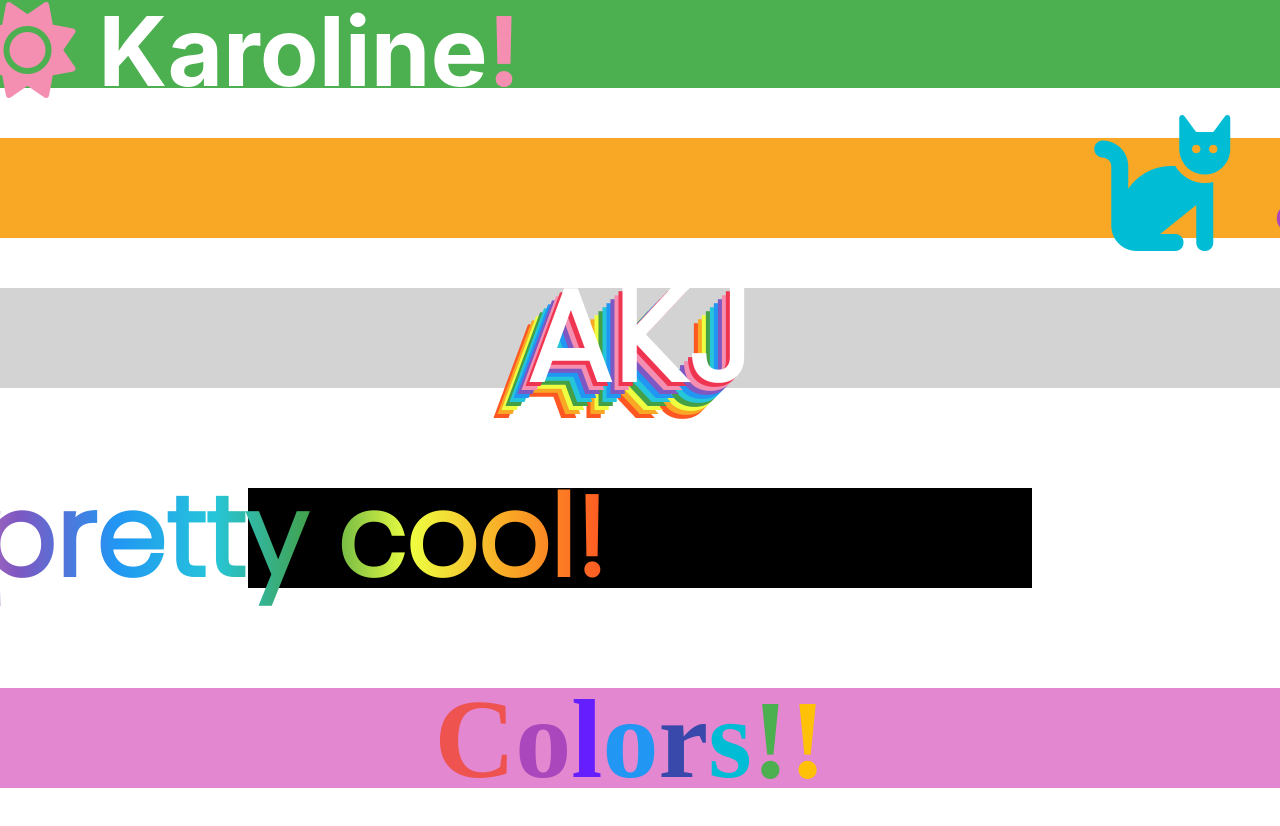
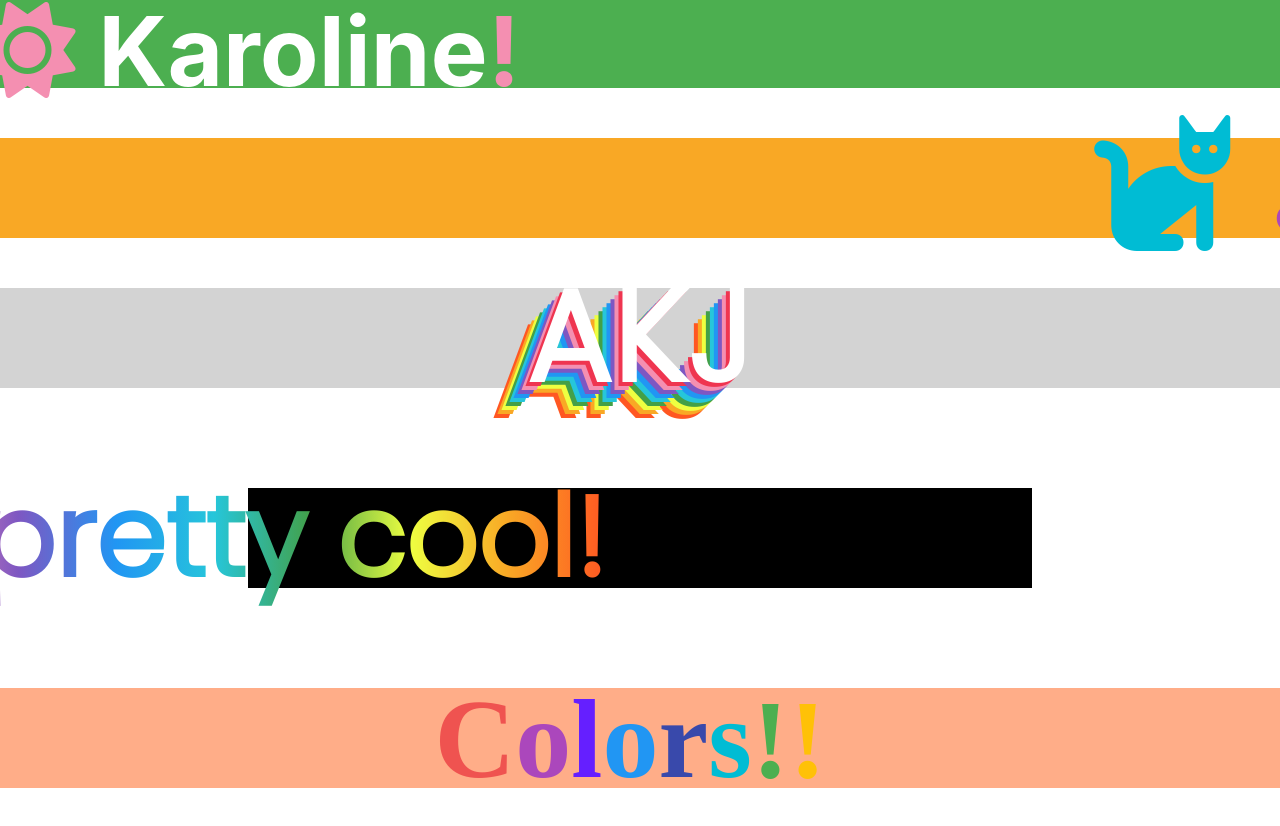
Before and after one commit to katarzyna-kw/css-animation-fun, a React (Create React App) app: page / in a window 1280 px wide. Shown: the part 212-1038 px from the top of the page. Built offline with nearby package versions, Linux system fonts and the light colour scheme; a web font is replaced by a local one.

Commit message:
animation bg color changes in Colorful.js

```diff
--- a/src/components/Colorful.css
+++ b/src/components/Colorful.css
@@ -58,9 +58,9 @@
 
   @keyframes bg {
     0% {background-color: peachpuff}
-    25% {background-color: orchid}
-    50% {background-color: paleturquoise}
-    75% {background-color: palegreen}
+    25% {background-color: lightsalmon}
+    50% {background-color: lightgray}
+    75% {background-color: plum}
   }
 
   @media (max-width: 600px) {
```
